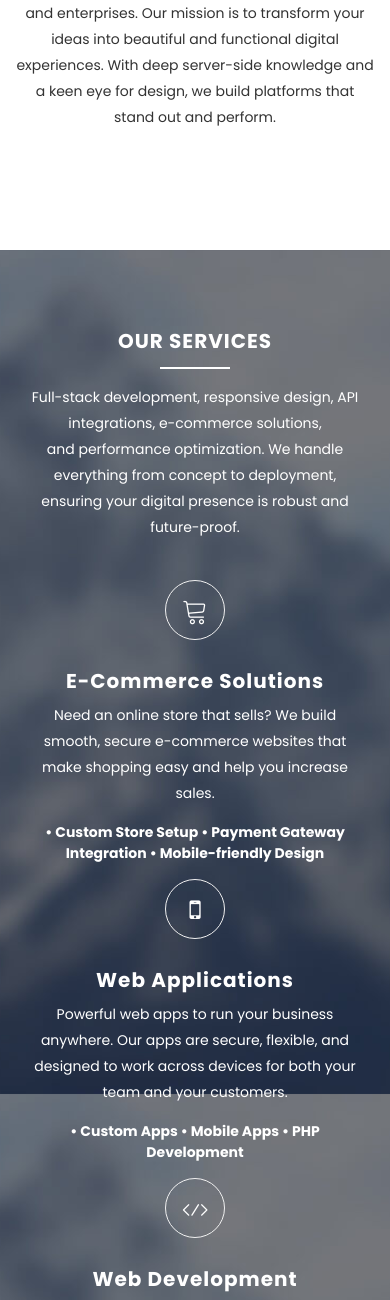
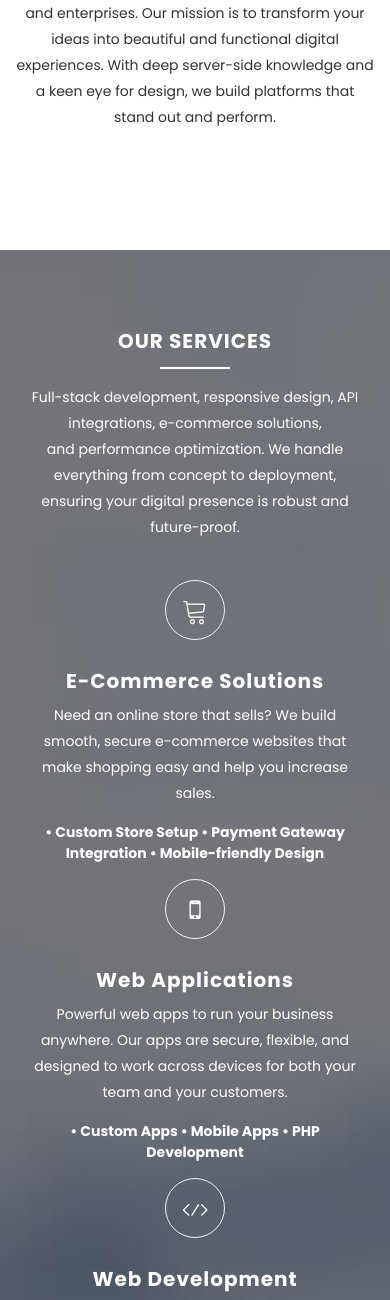
Before and after one commit to codetrios2025/codetriosprofile, a PHP site: page / in a window 390 px wide. Shown: the part 594-1894 px from the top of the page. Run offline with PHP 8.4, Linux system fonts and the light colour scheme; some libraries are stand-ins or nearby versions.

Commit message:
responsive.css

```diff
--- a/css/responsive.css
+++ b/css/responsive.css
@@ -34,6 +34,7 @@
 
 /* mobile or only mobile */
 @media (max-width: 767px) {
+  #features{background-attachment: unset;background-position: 0 0!important}
   .section-header .section-title {
     font-size: 20px;
   }
```
